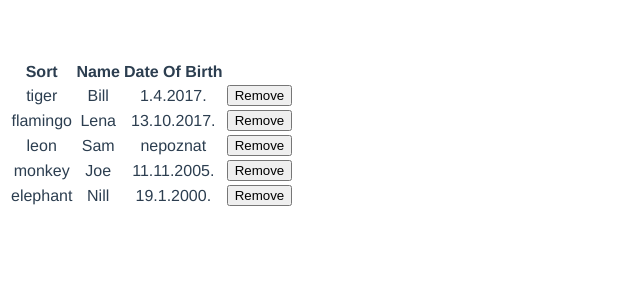
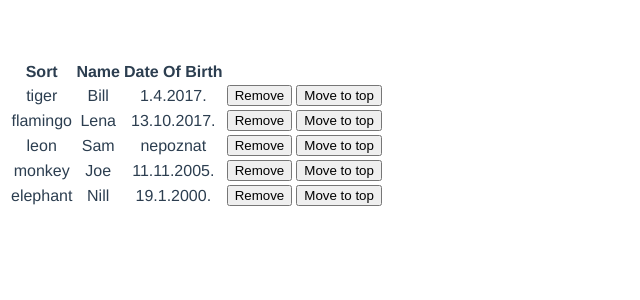
Before and after one commit to brankaDakic10/vue_zoo, a Vue app: page / in a window 1280 px wide. Shown: the top 300 px of the page, without its empty margins (0-640 px from the left). Built offline with nearby package versions, Linux system fonts and the light colour scheme.

Commit message:
Finished 4.task

```diff
--- a/src/components/AnimalList.vue
+++ b/src/components/AnimalList.vue
@@ -5,6 +5,7 @@
     <th>Sort</th>
     <th>Name</th>
     <th>Date Of Birth</th>
+     <th>&nbsp</th>
      <th>&nbsp</th>
   </thead>
   <tbody>
@@ -16,12 +17,16 @@
     <td>
     <button @click="removeAnimal(animal)"> Remove </button>
     </td>
+    <td>
+    <button @click="moveAnimal(animal)"> Move to top </button>
+    </td>
     </tr>
    </tbody>
 </table>
 
   </div>
 </template>
+
 
 
 <script>
@@ -47,7 +52,17 @@ export default {
     removeAnimal(animal){
 
       this.animals.splice(this.animals.indexOf(animal),1);
-  }
+  },
+     moveAnimal(animal){
+
+      this.animals.splice(this.animals.indexOf(animal),1);
+      this.animals.unshift(animal);
+
+
+     }
+
+
+
 
  }
 
```
